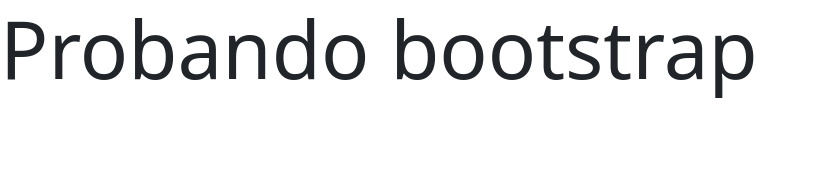
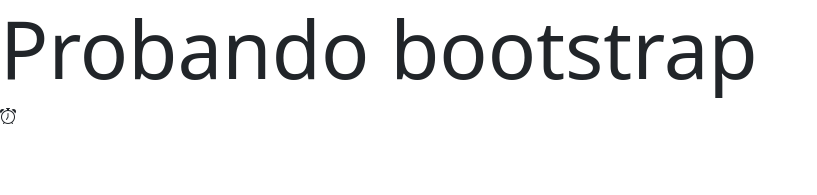
Before and after one commit to YohannaGelo/practica-angular-ygelo, an Angular app: page / in a window 1280 px wide. Shown: the top 195 px of the page, without its empty margins (0-817 px from the left). Built offline with nearby package versions, Linux system fonts and the light colour scheme.

Commit message:
Añadido Bootstrap Icon

```diff
--- a/angular.json
+++ b/angular.json
@@ -38,6 +38,7 @@
             ],
             "styles": [
               "node_modules/bootstrap/dist/css/bootstrap.min.css",
+              "node_modules/bootstrap-icons/font/bootstrap-icons.min.css",
               "src/styles.css"
             ],
             "scripts": [
--- a/package.json
+++ b/package.json
@@ -20,6 +20,7 @@
     "@angular/router": "^19.1.0",
     "@popperjs/core": "^2.11.8",
     "bootstrap": "^5.3.3",
+    "bootstrap-icons": "^1.11.3",
     "jquery": "^3.7.1",
     "rxjs": "~7.8.0",
     "tslib": "^2.3.0",
--- a/src/app/app.component.html
+++ b/src/app/app.component.html
@@ -1 +1,2 @@
 <h1 class="display-1">Probando bootstrap</h1>
+<i class="bi bi-alarm"></i>
```
Also changed, not shown: 1 other file (tests, documents, lock files or other folders).
